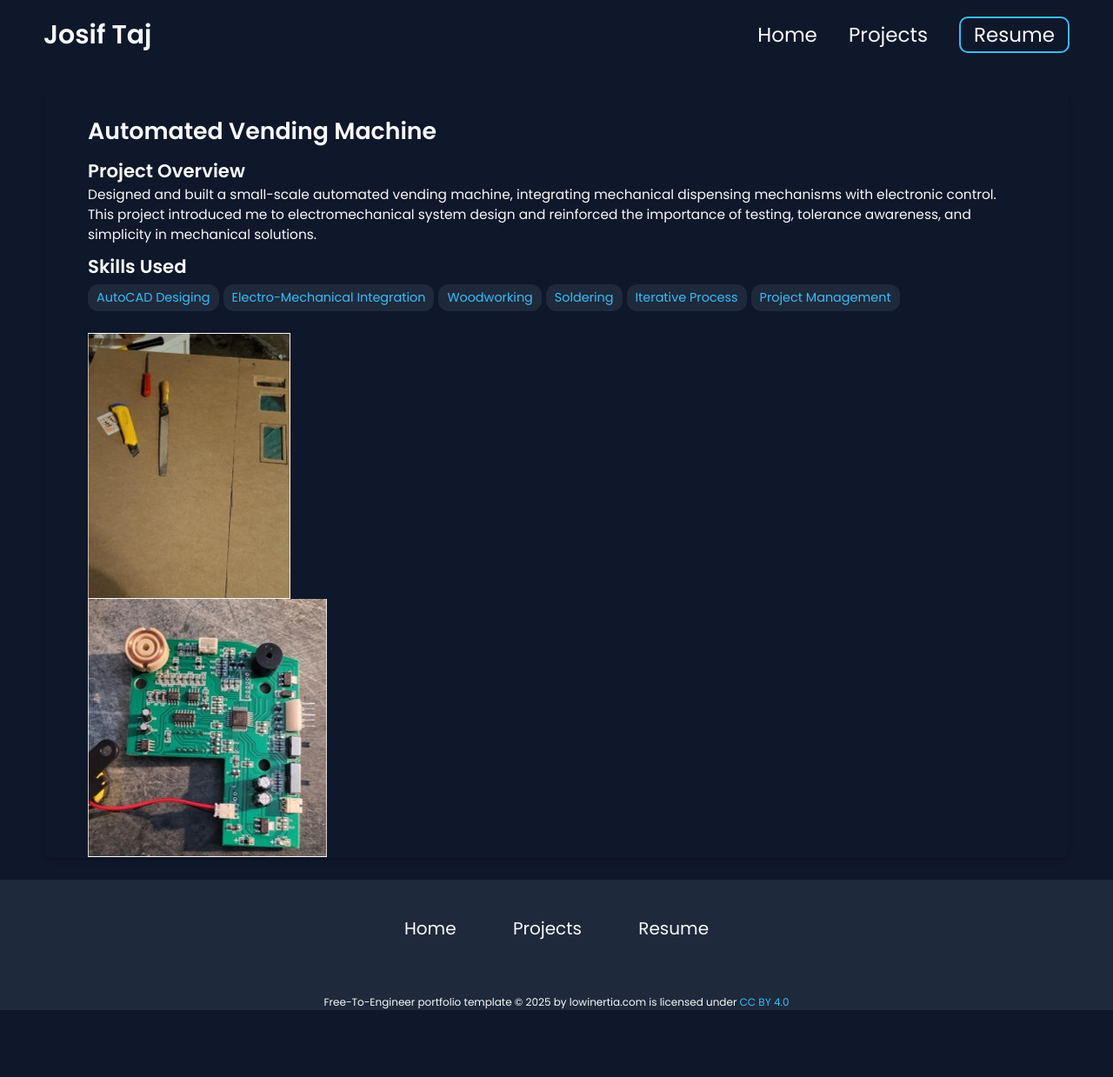
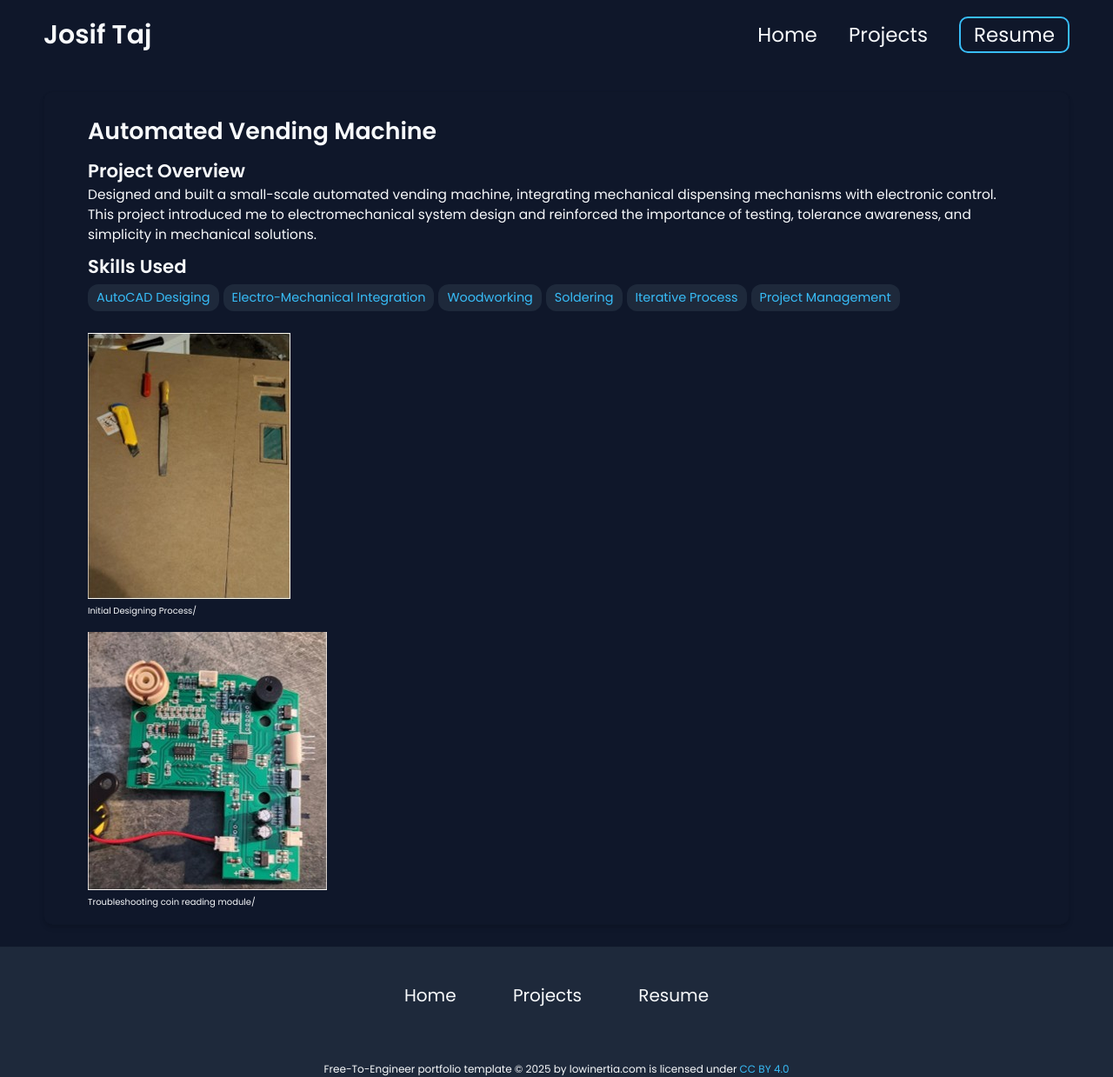
Before and after one commit to JosifTaj/josiftaj.github.io, a Jekyll site: the page built from _projects/Vending-Machine-Project/index.md, in a window 1280 px wide. Shown: the whole page at 87% size. Built offline with Jekyll 4.4.1, drawn with Linux system fonts in a browser that asks for light colours; before the commit the page ends 1162 px from its top, so only the background shows below that.

Commit message:
Add captions to image gallery in index.md

```diff
--- a/_projects/Vending-Machine-Project/index.md
+++ b/_projects/Vending-Machine-Project/index.md
@@ -13,4 +13,6 @@ main-image: /vendingmachinemockup.jpg
 ---
 
 {% include image-gallery.html images="VendingMachineInProgress.jpg" height="400" %}
+<span style="font-size: 10px">Initial Designing Process/</span>
 {% include image-gallery.html images="CoinReader.jpg" height="400" %}
+<span style="font-size: 10px">Troubleshooting coin reading module/</span>
```
